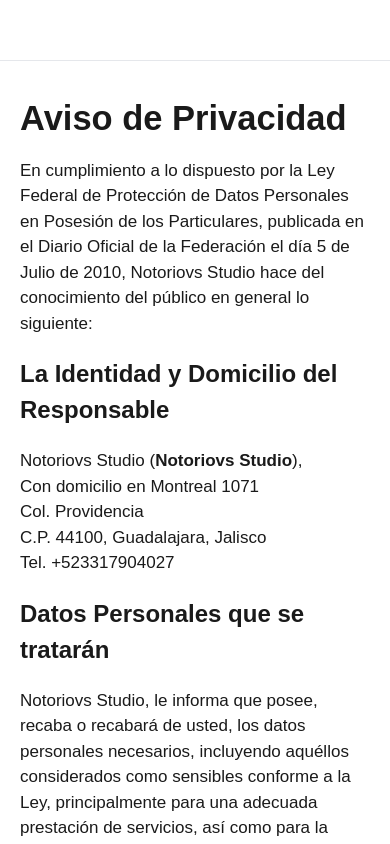
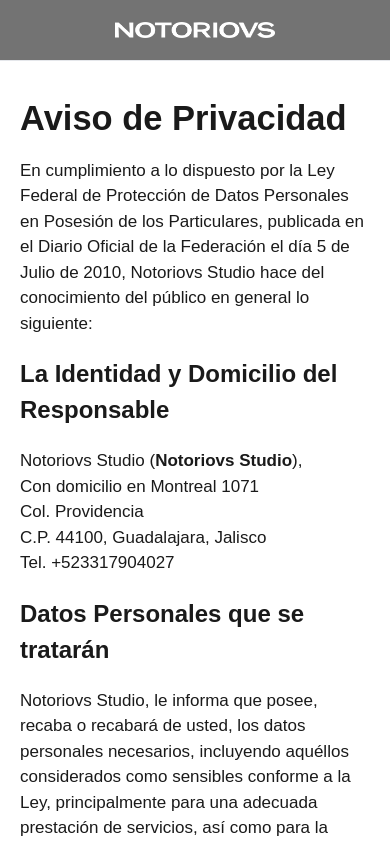
Before and after one commit to NOTORIOVS/notoriovs-v2, a Next.js app: page /privacy-notice in a window 390 px wide. Shown: the top 844 px of the page. Built offline with nearby package versions, Linux system fonts and the light colour scheme; a web font is replaced by a local one.

Commit message:
FIX: Header bg color

```diff
--- a/src/components/header.js
+++ b/src/components/header.js
@@ -63,7 +63,7 @@
         </div>
       </div>
 
-      <div className="fixed top-0 inset-x-0 flex lg:hidden justify-center bg-neutral-90/50 backdrop-blur-xl border-b p-4 z-[9999]">
+      <div className="fixed top-0 inset-x-0 flex lg:hidden justify-center bg-neutral-900/60 backdrop-blur-xl border-b p-4 z-[9999]">
         <Link href="/">
           <div id="logo" className="relative flex justify-start w-[16rem] pt-[4rem] top-0">
             <Img
```
